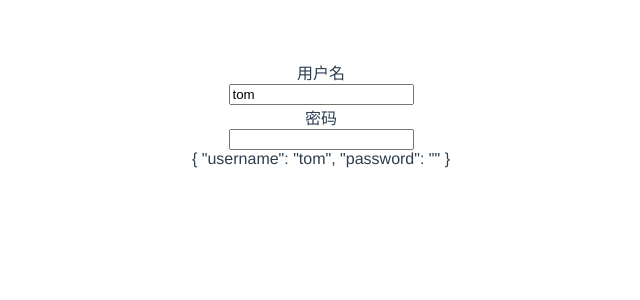
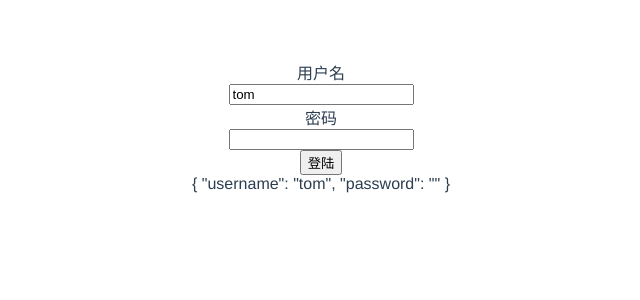
Before and after one commit to qtvb1987/vuecli01, a Vue app: page / in a window 1280 px wide. Shown: the top 300 px of the page, without its empty margins (319-959 px from the left). Built offline with nearby package versions, Linux system fonts and the light colour scheme.

Commit message:
参考element 手写form

```diff
--- a/package.json
+++ b/package.json
@@ -8,6 +8,7 @@
     "lint": "vue-cli-service lint"
   },
   "dependencies": {
+    "async-validator": "^3.3.0",
     "core-js": "^3.6.5",
     "vue": "^2.6.11"
   },
--- /dev/null
+++ b/src/components/form/KForm.vue
@@ -0,0 +1,42 @@
+<template>
+  <div>
+    <slot></slot>
+  </div>
+</template>
+
+<script>
+export default {
+  provide () {
+    return {
+      form: this//传递Form实例给后代，比如Formitem来校验
+    }
+  },
+  props: {
+    model: {
+      type: Object,
+      required: true
+    },
+    rules: {
+      type: Object
+    }
+  },
+  methods: {
+    validate (cb) {
+      //map 结果是若干promise数组
+      const tasks = this.$children
+        .filter(item => item.prop)
+        .map(item => item.validate());
+      //所有任务执行成功返回才校验证成功
+      //console.log(tasks, cb);
+
+      Promise.all(tasks)
+        .then(() => cb(true))
+        .catch(() => cb(false));
+    }
+  }
+
+}
+</script>
+
+<style>
+</style>
--- a/src/components/form/KFormItem.vue
+++ b/src/components/form/KFormItem.vue
@@ -9,16 +9,52 @@
 </template>
 
 <script>
+import Schema from 'async-validator';
 export default {
   data () {
     return {
       errorMessage: ''
     }
   },
+  inject: ['form'],
   props: {
     label: {
       type: String,
       default: ''
+    },
+    prop: String
+
+  },
+  mounted () {
+    //监听校验事件，并执行监听
+    this.$on('validate', () => {
+      this.validate()
+    })
+  },
+  methods: {
+    validate () {
+      //执行组件校验
+      //1,获取校验规则
+      const rules = this.form.rules[this.prop];
+      //2,获取数据
+      const values = this.form.model[this.prop];
+
+      //3，执行校验
+      const desc = {
+        [this.prop]: rules
+      };
+      const schema = new Schema(desc);
+      //参数1是值 ,参数2是校验的错误对象数组
+
+      //返回 promise<boolean>
+      return schema.validate({ [this.prop]: values }, errors => {
+        if (errors) {
+          this.errorMessage = errors[0].message
+        } else {
+          this.errorMessage = ''
+        }
+      })
+
     }
   }
 }
--- a/src/components/form/Kinput.vue
+++ b/src/components/form/Kinput.vue
@@ -21,6 +21,9 @@ export default {
     onInput (e) {
       // 通知父组件数值变化
       this.$emit('input', e.target.value)
+
+      //通知Formitem校验
+      this.$parent.$emit('validate')
     }
   }
 }
--- a/src/components/form/index.vue
+++ b/src/components/form/index.vue
@@ -1,13 +1,21 @@
 <template>
   <div>
-    <KFormItem label='用户名'>
-      <KInput v-model="model.username"></KInput>
-    </KFormItem>
-    <KFormItem label='密码'>
-      <KInput v-model="model.password"
-              type="password"></KInput>
-    </KFormItem>
-
+    <KForm :model="model"
+           :rules="rules"
+           ref="loginForm">
+      <KFormItem label='用户名'
+                 prop="username">
+        <KInput v-model="model.username"></KInput>
+      </KFormItem>
+      <KFormItem label='密码'
+                 prop="password">
+        <KInput v-model="model.password"
+                type="password"></KInput>
+      </KFormItem>
+      <KFormItem>
+        <button @click="onLogin">登陆</button>
+      </KFormItem>
+    </KForm>
     {{model}}
   </div>
 </template>
@@ -15,19 +23,42 @@
 <script>
 import KInput from './Kinput.vue';
 import KFormItem from './KFormItem.vue'
+import KForm from './KForm.vue'
 export default {
   components: {
     KInput,
-    KFormItem
+    KFormItem,
+    KForm
   },
   data () {
     return {
       model: {
         username: 'tom',
         password: ''
+      },
+      rules: {
+        username: [{ required: true, message: '用户名不能为空' }],
+        password: [{ required: true, message: '密码不能为空' }]
       }
     }
+  },
+  methods: {
+    onLogin () {
+      this.$refs.loginForm.validate((isValid) => {
+        if (isValid) {
+          alert('登陆ok')
+          //console.log('ok');
+
+        }
+        else {
+          //console.log('no');
+
+          alert('登陆失败')
+        }
+      })
+    }
   }
+
 }
 </script>
 
```
Also changed, not shown: 1 other file (tests, documents, lock files or other folders).
